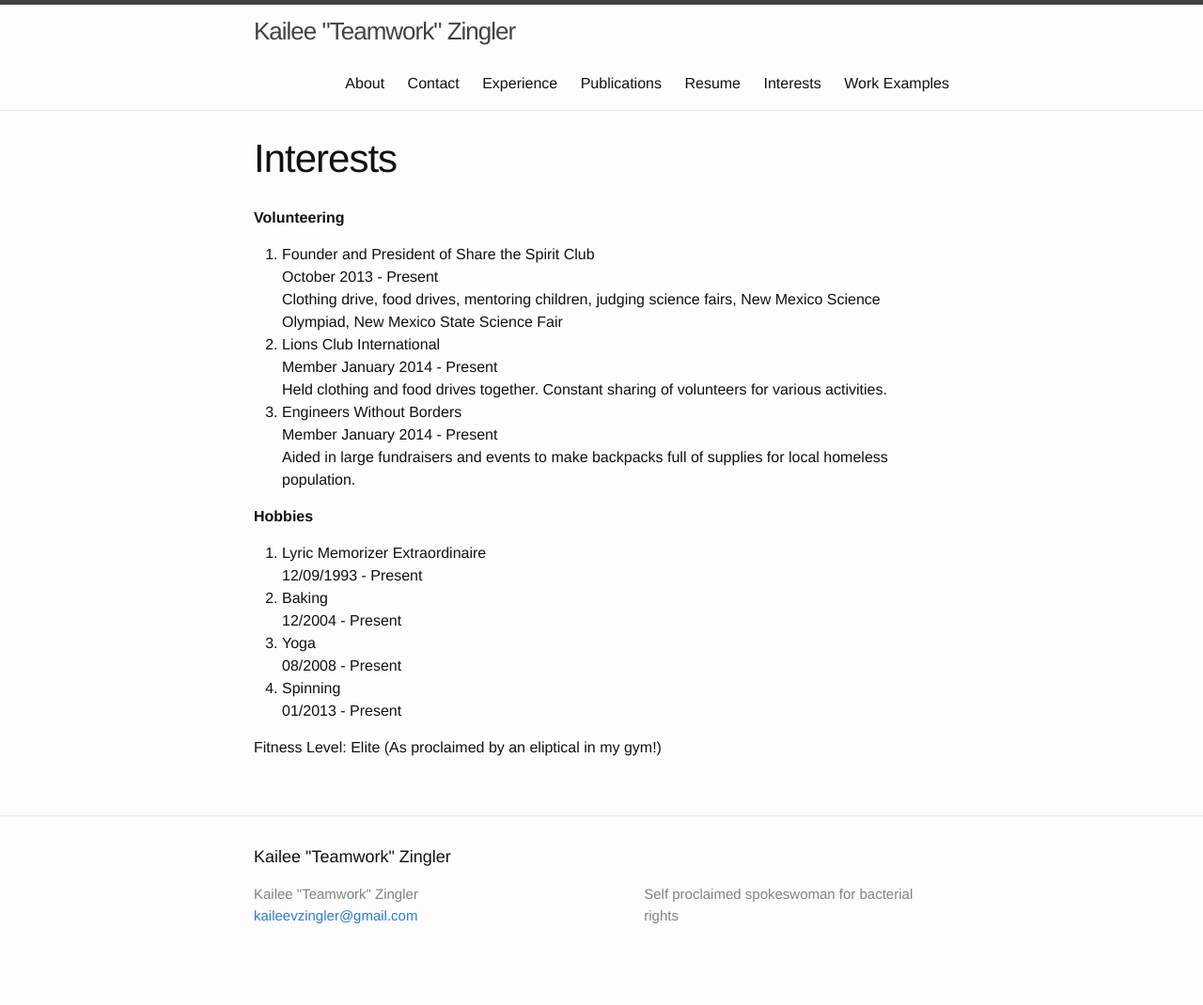
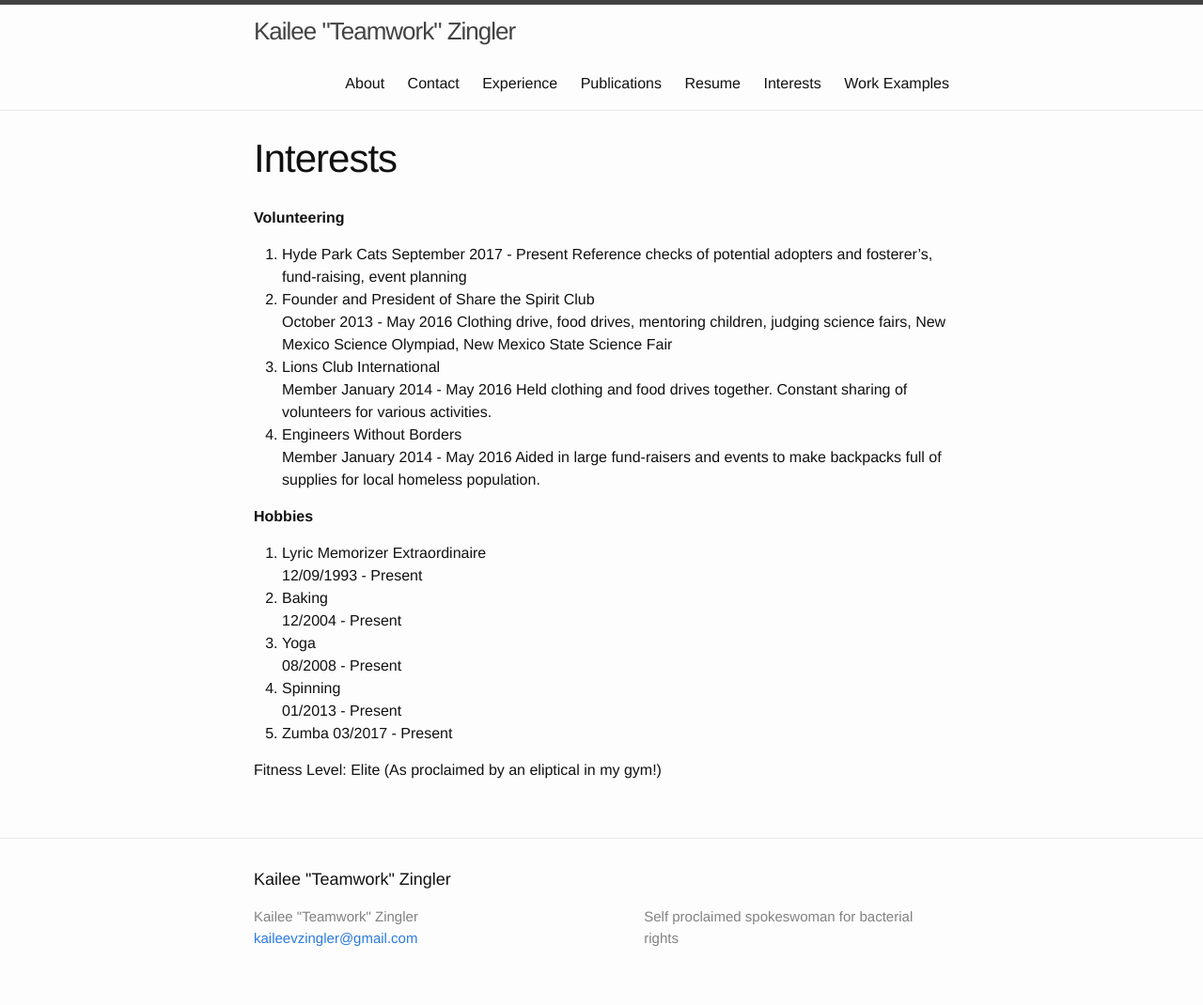
Before and after one commit to kzingler/kzingler.github.io, a Jekyll site: the page built from voluteer.md, in a window 1280 px wide. Shown: the whole page at 94% size. Built offline with Jekyll 4.4.1, drawn with Linux system fonts in a browser that asks for light colours; before the commit the page ends 1046 px from its top, so only the background shows below that.

Commit message:
updated info

```diff
--- a/voluteer.md
+++ b/voluteer.md
@@ -5,17 +5,21 @@ permalink: /extracurrics/
 ---
 
 **Volunteering**
-1. Founder and President of Share the Spirit Club
-October 2013 - Present
+1. Hyde Park Cats
+September 2017 - Present
+Reference checks of potential adopters and fosterer's, fund-raising,
+event planning
+2. Founder and President of Share the Spirit Club
+October 2013 - May 2016
 Clothing drive, food drives, mentoring children, judging science fairs,
 New Mexico Science Olympiad, New Mexico State Science Fair
-2. Lions Club International
-Member January 2014 - Present
+3. Lions Club International
+Member January 2014 - May 2016
 Held clothing and food drives together. Constant sharing of volunteers
 for various activities.
-3. Engineers Without Borders
-Member January 2014 - Present
-Aided in large fundraisers and events to make backpacks full of supplies
+4. Engineers Without Borders
+Member January 2014 - May 2016
+Aided in large fund-raisers and events to make backpacks full of supplies
 for local homeless population.
 
 **Hobbies**
@@ -27,5 +31,7 @@ for local homeless population.
 08/2008 - Present
 4. Spinning
 01/2013 - Present
+5. Zumba
+03/2017 - Present
 
 Fitness Level: Elite (As proclaimed by an eliptical in my gym!)
```
Also changed, not shown: about.md (+6 -5 lines), experience.md (+13 -4 lines), publications.md (+2 -0 lines).
